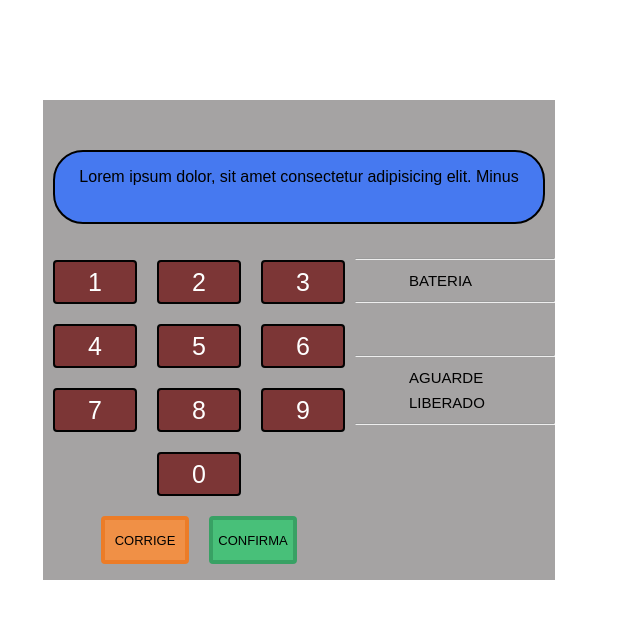
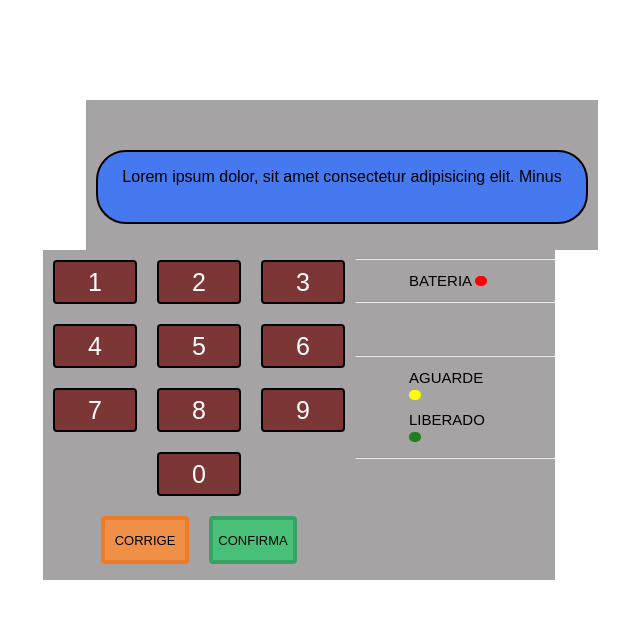
Before and after one commit to senacrs-emti/2022-2M-urna-G4, a PHP site: page / in a window 1280 px wide. Shown: the top 619 px of the page, without its empty margins (356-996 px from the left). Run offline with PHP 8.4, Linux system fonts and the light colour scheme.

Commit message:
Add files via upload

```diff
--- a/mesario/index.html
+++ b/mesario/index.html
@@ -42,21 +42,24 @@
         </div>
 
         <div class="luzes">
+
           <hr>
-          <div class="luz-botao botao-bateria">BATERIA </div>
+          <div class="luz-botao botao-bateria">BATERIA <div class="bola1"></div> </div>
           <hr>
+
           <br>
           <br>
+
           <hr>
-          <div class="cubo">
-          <div class="luz-botao botao-aguarde">AGUARDE </div>
-          <div class="luz-botao botao-liberado">LIBERADO </div>
+          <div class="luz-botao botao-aguarde">AGUARDE<div class="bola2"></div> </div>
+          <div class="luz-botao botao-liberado">LIBERADO <div class="bola3"></div></div>
           <hr>
-        </div>
+
       </div>
       </div>
-    </div>
       </div>
+      </div>
+
 
 
   </body>
--- a/mesario/style.css
+++ b/mesario/style.css
@@ -71,9 +71,7 @@ body {
 }
 
 
-.d-1-3 {
-  height: 50px;
-}
+
 
 .numero {
   display: inline-block;
@@ -83,12 +81,6 @@ body {
   text-align: center;
   line-height: 40px;
   font-size: 25px;
-}
-
-.pisca {
-  animation-name: pisca;
-  animation-duration: 2s;
-  animation-iteration-count: infinite;
 }
 
 
@@ -175,9 +167,39 @@ body {
   margin-left: 50px;
 }
 
-.botao-bateria:active{
+
+
+ .bola1{
+ width: 15%;
+ height: 10px;
+ background-color: red;
+ border-radius: 10rem;
+ display: inline-block;
+ }
+
+ .bola1:active{
   background-color: #df1515;
-}
+ }
+
+ .bola2 {
+  width: 15%;
+  height: 10px;
+  background-color:yellow;
+  border-radius: 10rem;
+  display: inline-block;
+  }
+
+  .bola3 {
+  width: 15%;
+  height: 10px;
+  background-color:rgb(34, 126, 34);
+  border-radius: 10rem;
+  display: inline-block;
+    }
+
+
+
+
 
 .tela{
   width: 512px;
@@ -185,7 +207,7 @@ body {
   background-color:#a5a3a3 ;
   display: flex;
   margin: 0 auto 0px auto;
-  margin-left:399px ;
+  margin-left:442px ;
 
 
 }
```
